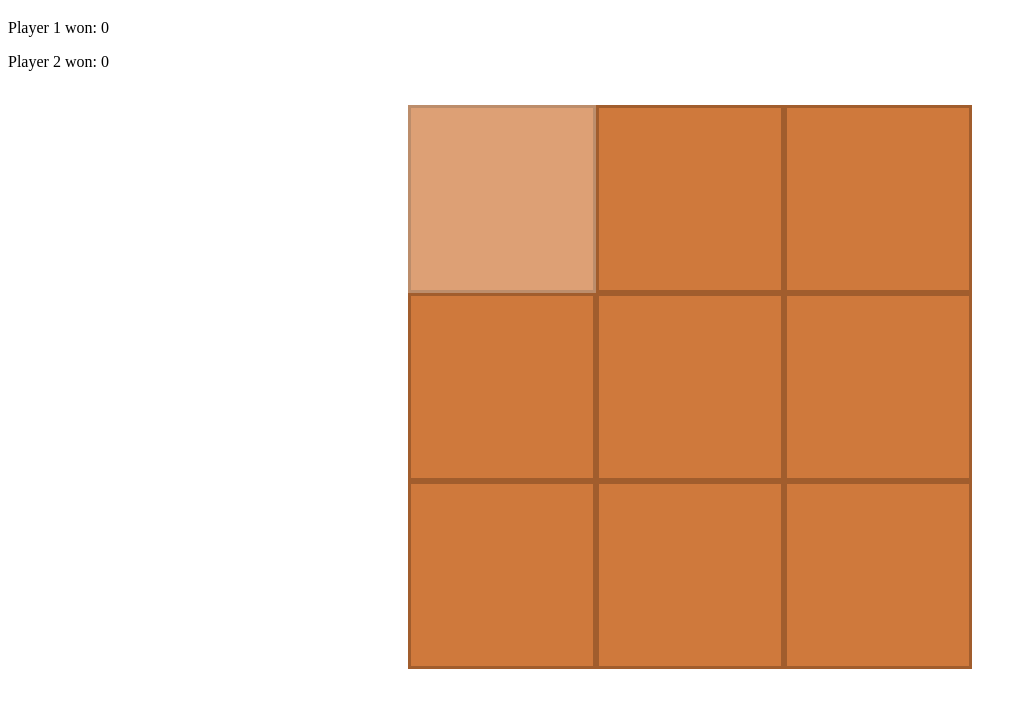
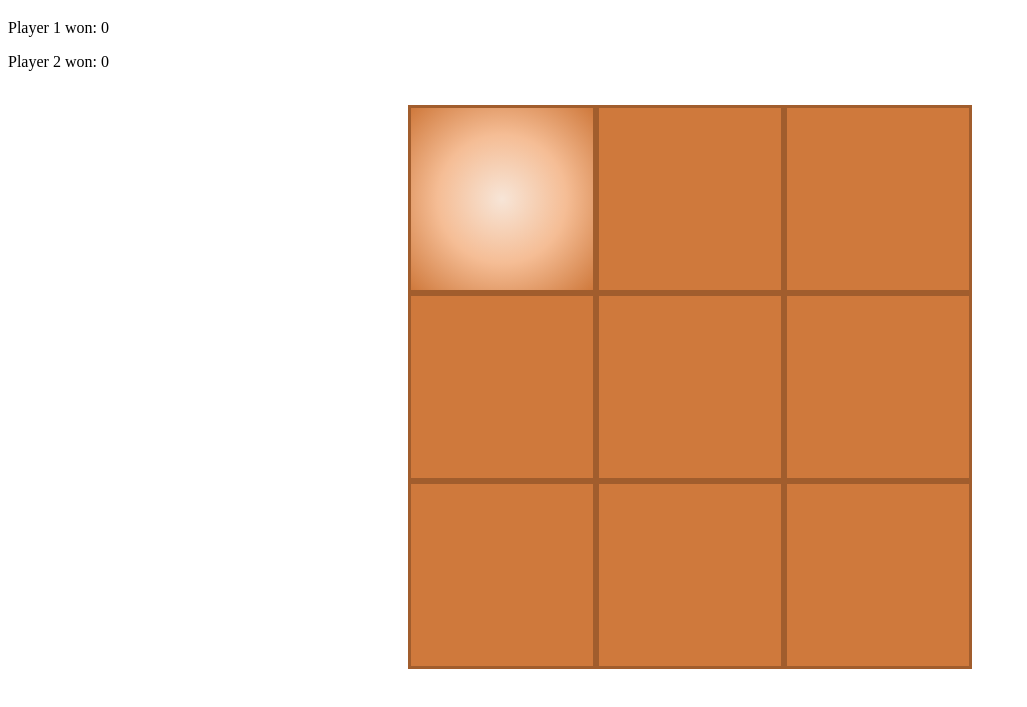
Before and after one commit to maxphang/maxphang.github.io, a plain HTML site: page index.html in a window 1280 px wide. In both pictures the pointer is over the element 502 px from the left and 259 px from the top of the page. Shown: the part 61-768 px from the top of the page, without its empty margins (0-1027 px from the left). Drawn offline with Linux system fonts and the light colour scheme.

Commit message:
Update tic_tac_toe.css

```diff
--- a/css/tic_tac_toe.css
+++ b/css/tic_tac_toe.css
@@ -20,5 +20,5 @@ div {
  }
 
  div:hover {
-  	opacity: 0.7;
+  	background-image: radial-gradient(circle, #F7E5D7, #F5BD95, #CF793C);
  }
```
